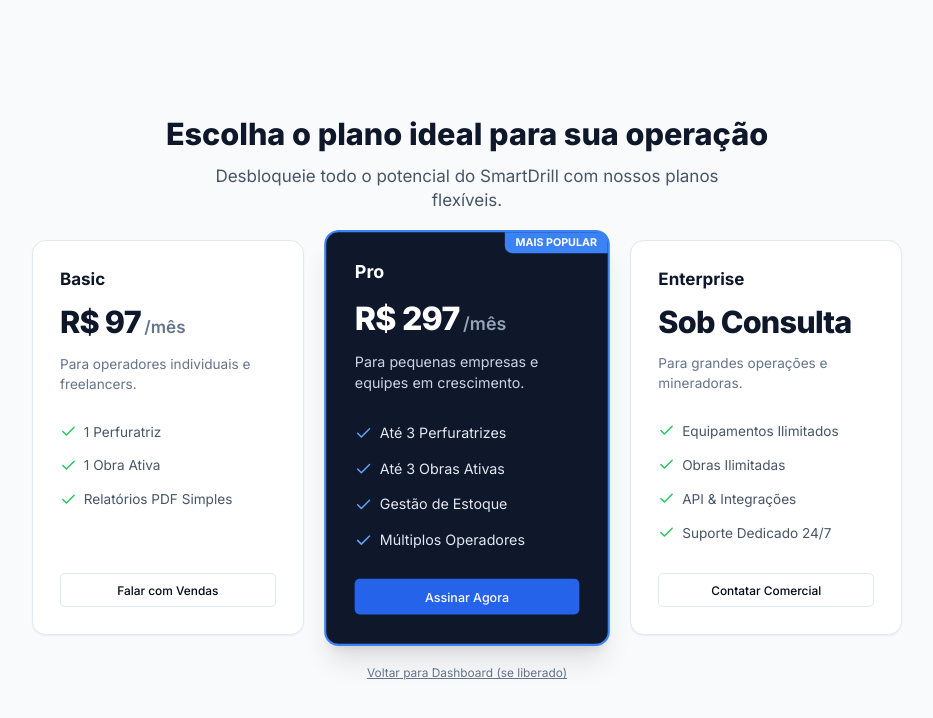
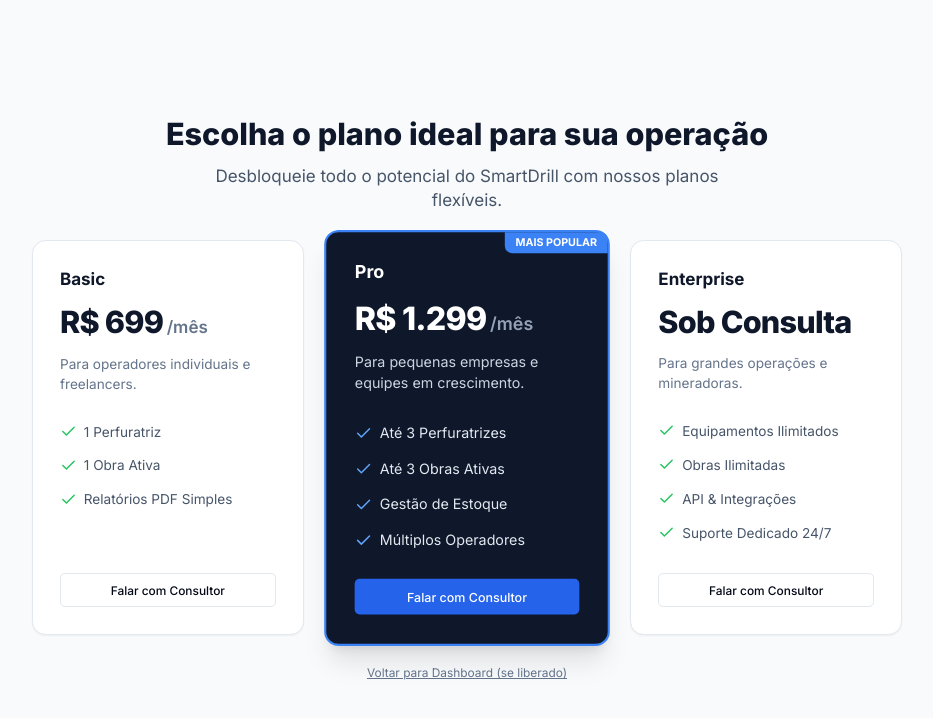
Before and after one commit to matheuspuca/NoteDrill, a Next.js app: page /pricing in a window 1280 px wide. Shown: the top 718 px of the page, without its empty margins (173-1106 px from the left). Built offline with nearby package versions, Linux system fonts and the light colour scheme.

Commit message:
feat(pricing): update plan prices and CTAs

```diff
--- a/app/pricing/page.tsx
+++ b/app/pricing/page.tsx
@@ -45,7 +45,7 @@
                         <div className="mb-8">
                             <h3 className="text-xl font-bold text-slate-900">Basic</h3>
                             <div className="mt-4 flex items-baseline">
-                                <span className="text-4xl font-extrabold tracking-tight text-slate-900">R$ 97</span>
+                                <span className="text-4xl font-extrabold tracking-tight text-slate-900">R$ 699</span>
                                 <span className="ml-1 text-xl font-semibold text-slate-500">/mês</span>
                             </div>
                             <p className="mt-4 text-slate-500">Para operadores individuais e freelancers.</p>
@@ -55,7 +55,7 @@
                             <li className="flex items-center text-slate-600"><Check className="h-5 w-5 text-green-500 mr-2" /> 1 Obra Ativa</li>
                             <li className="flex items-center text-slate-600"><Check className="h-5 w-5 text-green-500 mr-2" /> Relatórios PDF Simples</li>
                         </ul>
-                        <Button className="w-full" variant="outline">Falar com Vendas</Button>
+                        <Button className="w-full" variant="outline">Falar com Consultor</Button>
                     </div>
 
                     {/* Pro */}
@@ -66,7 +66,7 @@
                         <div className="mb-8">
                             <h3 className="text-xl font-bold text-white">Pro</h3>
                             <div className="mt-4 flex items-baseline">
-                                <span className="text-4xl font-extrabold tracking-tight text-white">R$ 297</span>
+                                <span className="text-4xl font-extrabold tracking-tight text-white">R$ 1.299</span>
                                 <span className="ml-1 text-xl font-semibold text-slate-400">/mês</span>
                             </div>
                             <p className="mt-4 text-slate-300">Para pequenas empresas e equipes em crescimento.</p>
@@ -77,7 +77,7 @@
                             <li className="flex items-center text-slate-200"><Check className="h-5 w-5 text-blue-400 mr-2" /> Gestão de Estoque</li>
                             <li className="flex items-center text-slate-200"><Check className="h-5 w-5 text-blue-400 mr-2" /> Múltiplos Operadores</li>
                         </ul>
-                        <Button className="w-full bg-blue-600 hover:bg-blue-700 text-white">Assinar Agora</Button>
+                        <Button className="w-full bg-blue-600 hover:bg-blue-700 text-white">Falar com Consultor</Button>
                     </div>
 
                     {/* Enterprise */}
@@ -95,7 +95,7 @@
                             <li className="flex items-center text-slate-600"><Check className="h-5 w-5 text-green-500 mr-2" /> API & Integrações</li>
                             <li className="flex items-center text-slate-600"><Check className="h-5 w-5 text-green-500 mr-2" /> Suporte Dedicado 24/7</li>
                         </ul>
-                        <Button className="w-full" variant="outline">Contatar Comercial</Button>
+                        <Button className="w-full" variant="outline">Falar com Consultor</Button>
                     </div>
 
                 </div>
```
